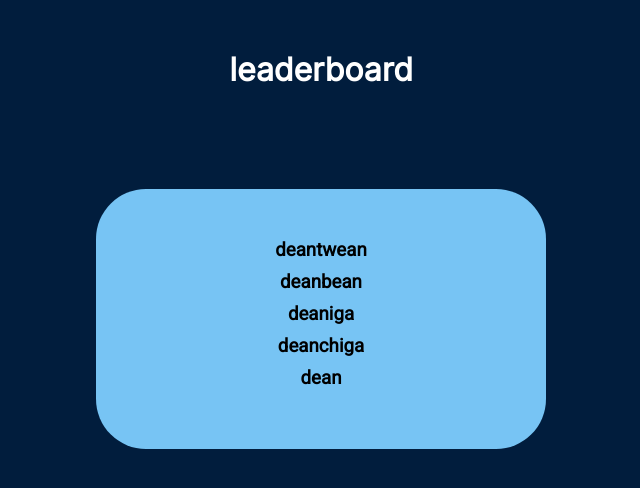
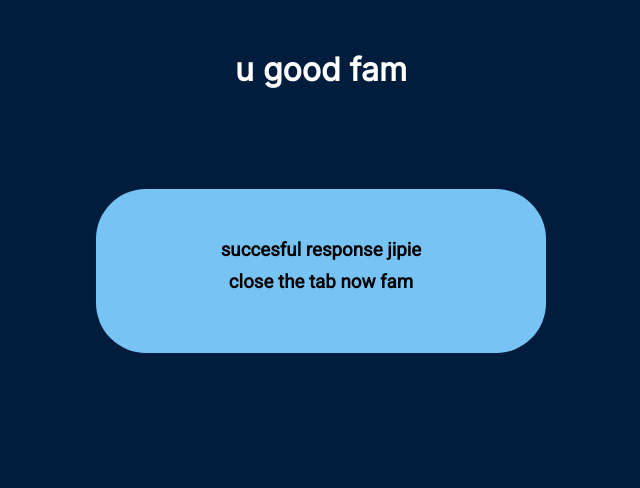
Before and after one commit to IAmDaanE/mix-and-mouse, a Flask app: page /ping in a window 1280 px wide. Shown: the top 488 px of the page, without its empty margins (319-959 px from the left). Run offline with Flask 3, Linux system fonts and the light colour scheme; some libraries are stand-ins or nearby versions.

Commit message:
ping message

```diff
--- a/leaderboard_api/templates/ping.html
+++ b/leaderboard_api/templates/ping.html
@@ -3,7 +3,6 @@
 <head>
     <link href="https://fonts.googleapis.com/css2?family=Inter&display=swap" rel="stylesheet">
     <link href="https://fonts.googleapis.com/css2?family=Roboto&display=swap" rel="stylesheet">
-
     <style>
         body {
             background-color: #011d3d;
@@ -44,13 +43,10 @@
     </style>
 </head>
 <body>
-    <h1>leaderboard</h1>
+    <h1>u good fam</h1>
     <div class="mainbox">
-        <h3>deantwean</h3>
-        <h3>deanbean</h3>
-        <h3>deaniga</h3>
-        <h3>deanchiga</h3>
-        <h3>dean</h3>
+        <h3>succesful response jipie</h3>
+        <h3>close the tab now fam</h3>
     </div>
 </body>
 </html>
```
